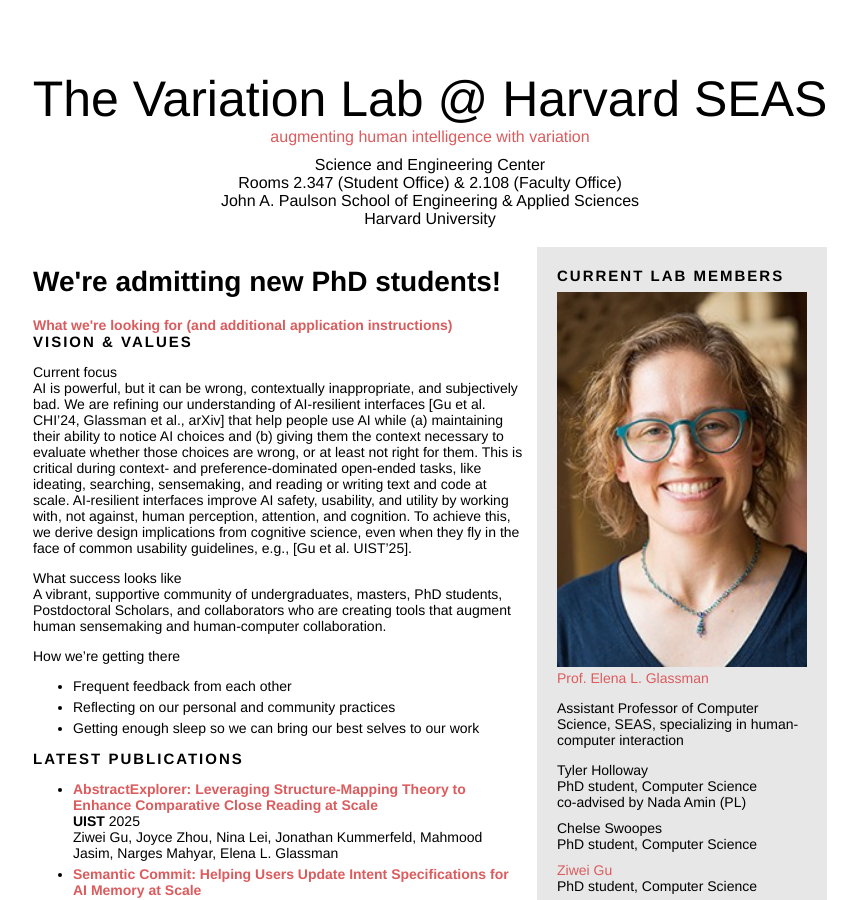
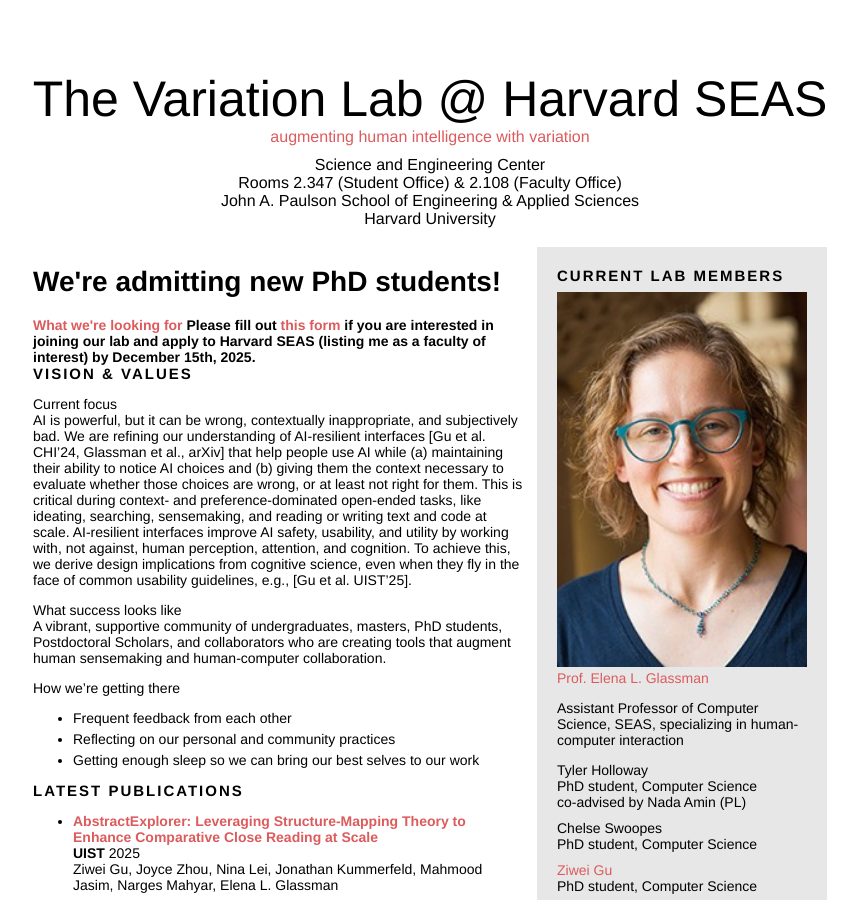
Before and after one commit to eglassman/eglassman.github.io, a Jekyll site: the page built from index.html, in a window 1280 px wide and 900 px high. Shown: the whole window, without its empty margins (210-1068 px from the left). Built offline with Jekyll 4.4.1, drawn with Linux system fonts in a browser that asks for light colours.

Commit message:
added back what I cut out

```diff
--- a/index.html
+++ b/index.html
@@ -40,8 +40,8 @@
     <!-- for thought and action
     </p> -->
     <h1>We're admitting new PhD students!</h1>
-    <b><a href="https://docs.google.com/document/d/1CTgkYFeM0JWyDfBiEkPl0LiIC0F81F9XGDyyCAiHDBA/edit?usp=sharing">What we're looking for (and additional application instructions)</a></b>
-    <!-- <b>Please fill out <a href="https://forms.gle/rUD2pHvVjQ71njL9A">this form</a> if you are interested in joining our lab and apply to Harvard SEAS (listing me as a faculty of interest) by December 15th, 2025.</b> -->
+    <b><a href="https://docs.google.com/document/d/1CTgkYFeM0JWyDfBiEkPl0LiIC0F81F9XGDyyCAiHDBA/edit?usp=sharing">What we're looking for</a></b>
+    <b>Please fill out <a href="https://forms.gle/rUD2pHvVjQ71njL9A">this form</a> if you are interested in joining our lab and apply to Harvard SEAS (listing me as a faculty of interest) by December 15th, 2025.</b>
 
 
     <div class="header lead top-padding">
```
